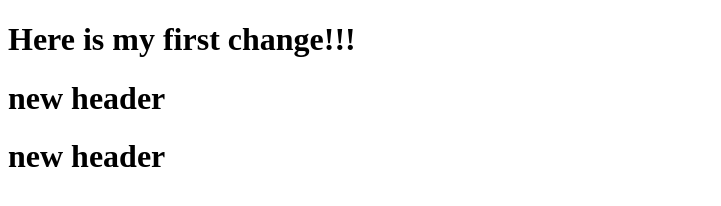
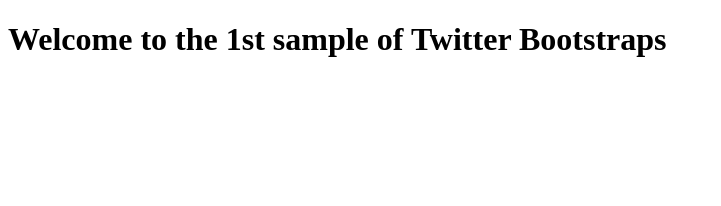
Before and after one commit to Web5280/Web5280_wires, a plain HTML site: page bootstrap/index.html in a window 1280 px wide. Shown: the whole page, without its empty margins (0-721 px from the left). Drawn offline with Linux system fonts and the light colour scheme.

Commit message:
1st change

```diff
--- a/bootstrap/index.html
+++ b/bootstrap/index.html
@@ -11,9 +11,8 @@
 </head>
 <body>
 
-	<h1>Here is my first change!!!</h1>
-    <h1> new header</h1>
-    <h1> new header</h1>
+	<h1>Welcome to the 1st sample of Twitter Bootstraps</h1>
+
 
 </body>
 </html>
```
